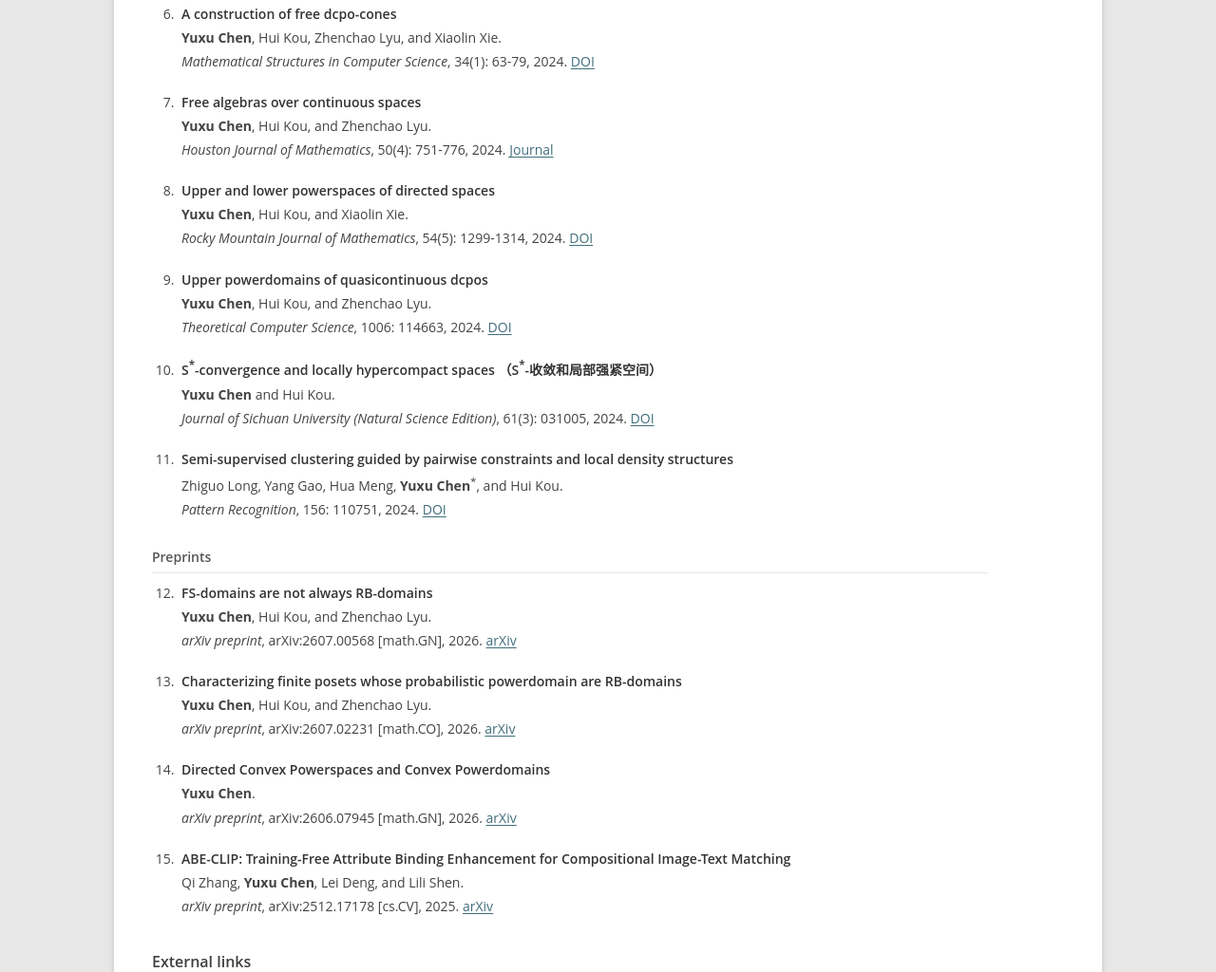
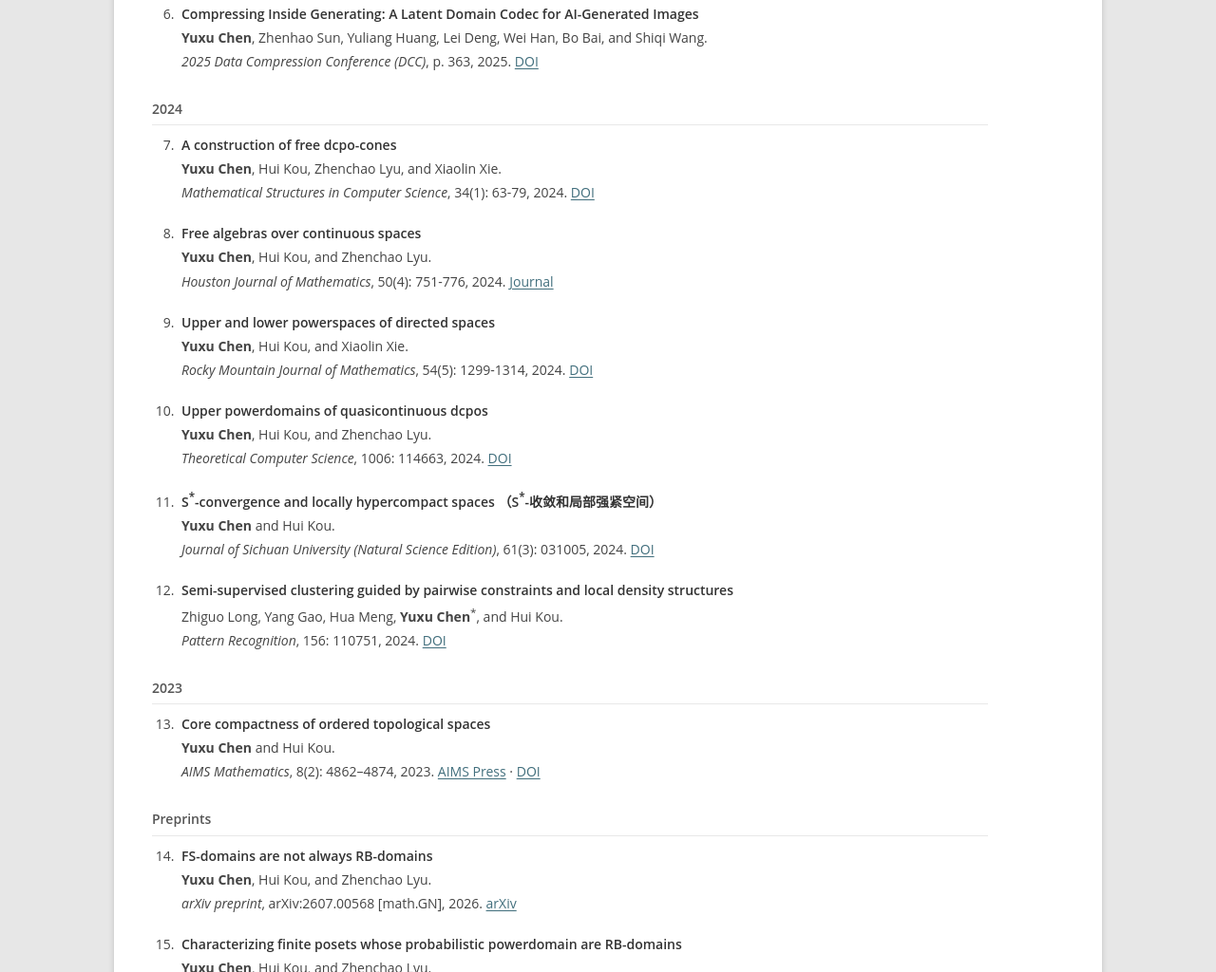
Before and after one commit to ChanYuxu/ChanYuxu.github.io, a plain HTML site: page index.html in a window 1280 px wide. Shown: the part 1579-2603 px from the top of the page at 95% size. Drawn offline with Linux system fonts and the light colour scheme.

Commit message:
Add two domain theory publications

```diff
--- a/index.html
+++ b/index.html
@@ -83,10 +83,17 @@
       <section class="publication-section" aria-labelledby="home-publications">
         <h2 id="home-publications">Publications</h2>
 
-
+        <h3 class="publication-year">2027</h3>
+        <ol class="publication-list">
+          <li class="publication">
+            <p class="publication-title"><a href="https://doi.org/10.1016/j.topol.2026.110036" target="_blank" rel="noopener">Two problems on Scott spaces of Smyth power posets</a></p>
+            <p>Weiyu Yang, <strong>Yuxu Chen</strong> (corresponding author), and Zhenchao Lyu.</p>
+            <p><em>Topology and its Applications</em> 396 (2027), 110036. <a href="https://www.sciencedirect.com/science/article/pii/S0166864126003263" target="_blank" rel="noopener">ScienceDirect</a> · <a href="https://doi.org/10.1016/j.topol.2026.110036" target="_blank" rel="noopener">DOI</a></p>
+          </li>
+        </ol>
 
         <h3 class="publication-year">2026</h3>
-        <ol class="publication-list">
+        <ol class="publication-list" start="2">
           <li class="publication">
             <p class="publication-title"><a href="https://doi.org/10.1016/j.topol.2026.109990" target="_blank" rel="noopener">Countability and Quasicontinuity of Scott Spaces</a></p>
             <p><strong>Yuxu Chen</strong>, Hui Kou, and Weiyu Yang.</p>
@@ -110,7 +117,7 @@
         </ol>
 
         <h3 class="publication-year">2025</h3>
-        <ol class="publication-list" start="5">
+        <ol class="publication-list" start="6">
           <li class="publication">
             <p class="publication-title"><a href="https://doi.org/10.1109/DCC62719.2025.00051" target="_blank" rel="noopener">Compressing Inside Generating: A Latent Domain Codec for AI-Generated Images</a></p>
             <p><strong>Yuxu Chen</strong>, Zhenhao Sun, Yuliang Huang, Lei Deng, Wei Han, Bo Bai, and Shiqi Wang.</p>
@@ -119,7 +126,7 @@
         </ol>
 
         <h3 class="publication-year">2024</h3>
-        <ol class="publication-list" start="6">
+        <ol class="publication-list" start="7">
           <li class="publication">
             <p class="publication-title"><a href="https://doi.org/10.1017/S0960129523000427" target="_blank" rel="noopener">A construction of free dcpo-cones</a></p>
             <p><strong>Yuxu Chen</strong>, Hui Kou, Zhenchao Lyu, and Xiaolin Xie.</p>
@@ -152,8 +159,17 @@
           </li>
         </ol>
 
+        <h3 class="publication-year">2023</h3>
+        <ol class="publication-list" start="13">
+          <li class="publication">
+            <p class="publication-title"><a href="https://doi.org/10.3934/math.2023242" target="_blank" rel="noopener">Core compactness of ordered topological spaces</a></p>
+            <p><strong>Yuxu Chen</strong> and Hui Kou.</p>
+            <p><em>AIMS Mathematics</em>, 8(2): 4862–4874, 2023. <a href="https://www.aimspress.com/article/doi/10.3934/math.2023242" target="_blank" rel="noopener">AIMS Press</a> · <a href="https://doi.org/10.3934/math.2023242" target="_blank" rel="noopener">DOI</a></p>
+          </li>
+        </ol>
+
         <h3 class="publication-year">Preprints</h3>
-        <ol class="publication-list" start="12">
+        <ol class="publication-list" start="14">
           <li class="publication">
             <p class="publication-title"><a href="https://arxiv.org/abs/2607.00568" target="_blank" rel="noopener">FS-domains are not always RB-domains</a></p>
             <p><strong>Yuxu Chen</strong>, Hui Kou, and Zhenchao Lyu.</p>
```
